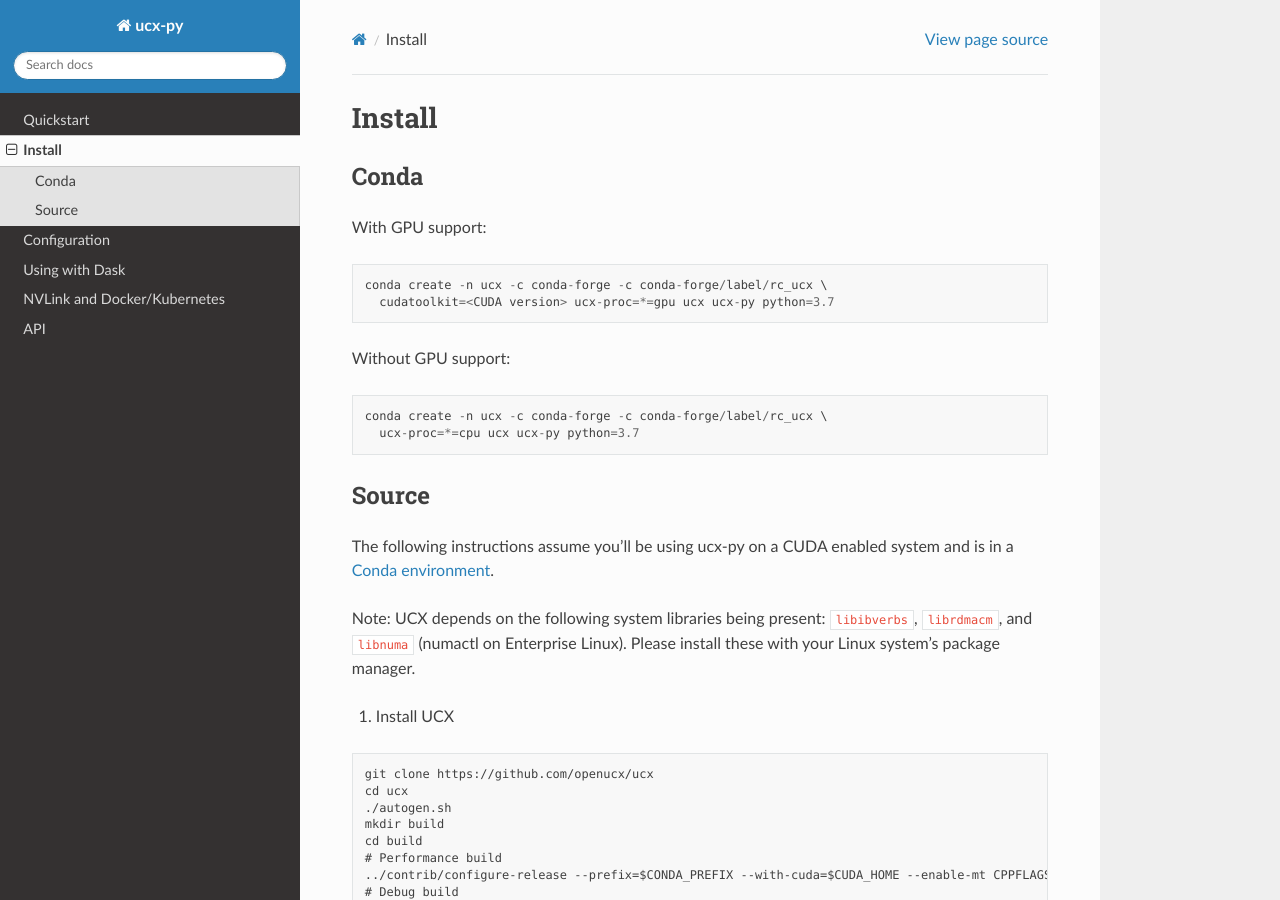
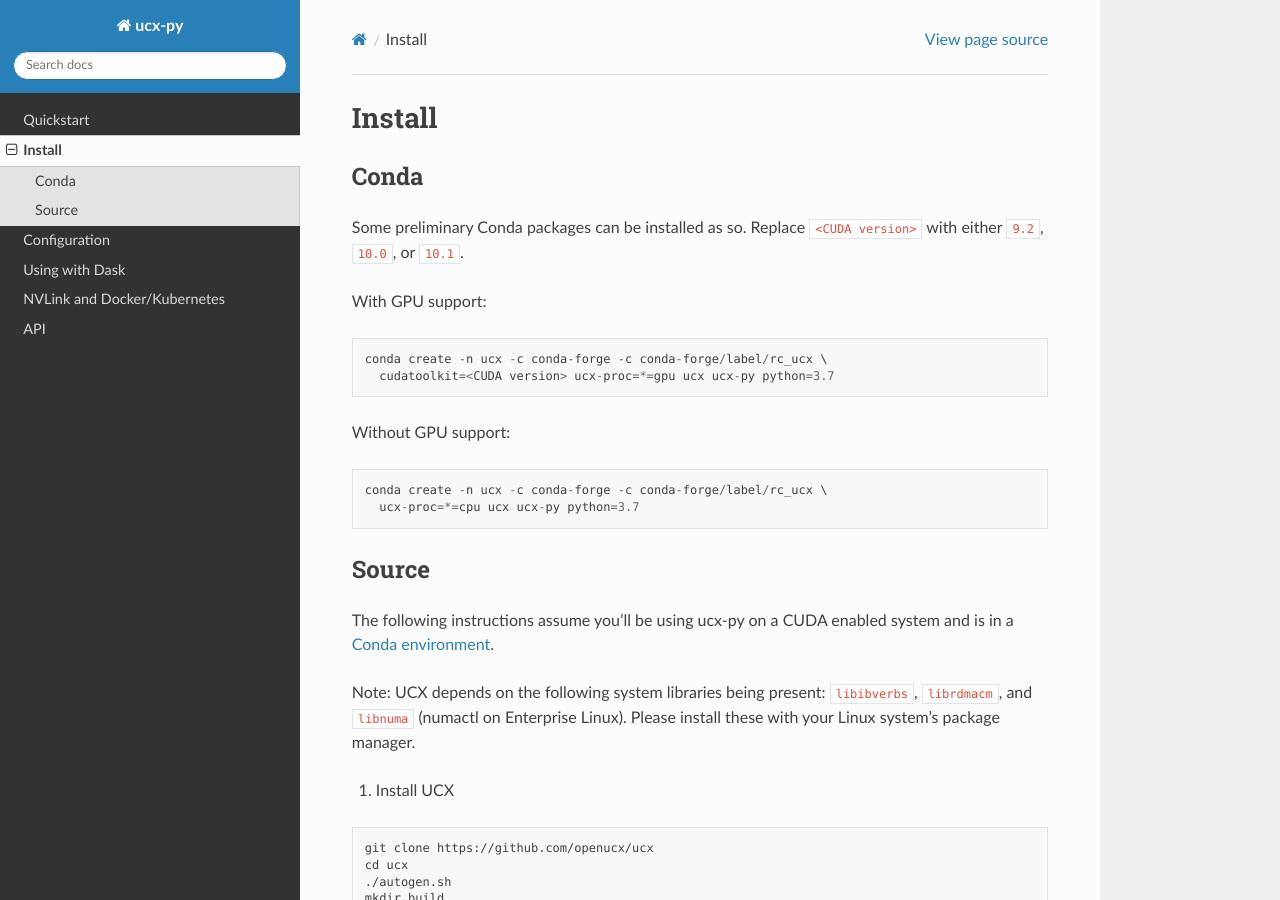
Before and after one commit to rapidsai/ucx-py, a Sphinx documentation site: the page built from docs/source/install.rst, in a window 1280 px wide and 900 px high. Built offline with Sphinx 7.4.7 and the Read the Docs theme 2.0.0, drawn with Linux system fonts in a browser that asks for light colours.

Commit message:
Add note about CUDA versions in install docs

```diff
--- a/docs/source/install.rst
+++ b/docs/source/install.rst
@@ -3,6 +3,9 @@
 
 Conda
 -----
+
+Some preliminary Conda packages can be installed as so. Replace
+``<CUDA version>`` with either ``9.2``, ``10.0``, or ``10.1``.
 
 With GPU support:
 
```
